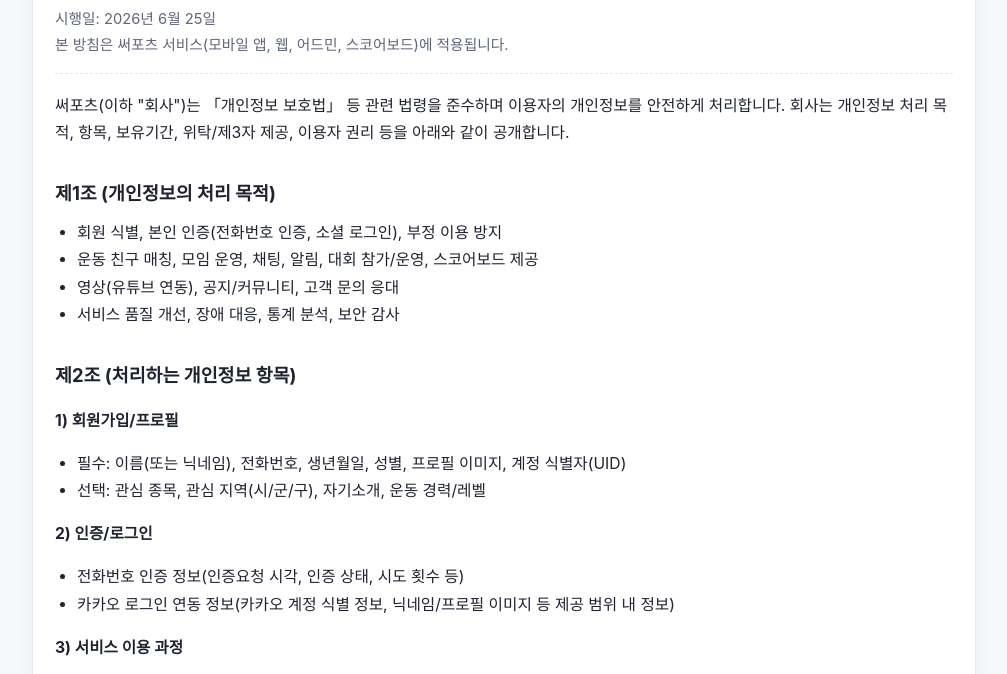
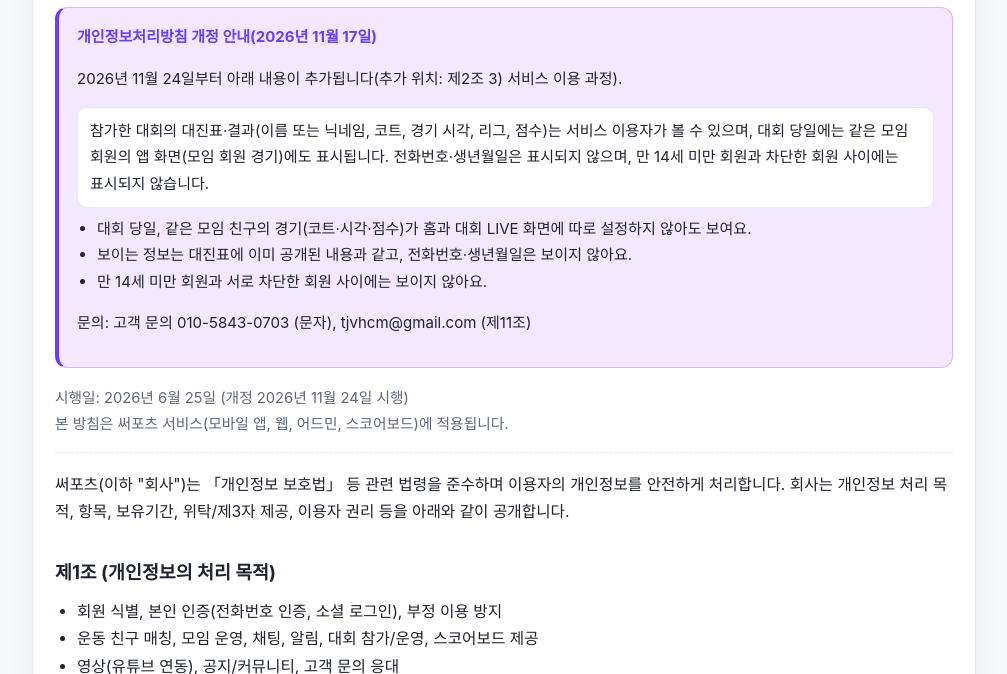
Before and after one commit to supportsmtone/supports-homepage, a plain HTML site: page privacy.html in a window 1280 px wide. Shown: the part 106-780 px from the top of the page, without its empty margins (136-1143 px from the left). Drawn offline with Linux system fonts and the light colour scheme.

Commit message:
개인정보처리방침 개정 안내(2026-11-17) — 2026-11-24 시행

```diff
--- a/privacy.html
+++ b/privacy.html
@@ -69,14 +69,48 @@
       overflow-wrap: anywhere;   /* 긴 영문 토큰은 분리 — 소형 화면 가로넘침 방지 */
     }
     th { background: #f4f5fb; }
+    /* 2026-11-17 개정 안내(추가만) */
+    .revision-notice {
+      margin: 0 0 18px;
+      padding: 16px 18px;
+      border: 1px solid #d8b4fe; /* 홈페이지 --violet-line */
+      border-left: 4px solid var(--brand);
+      border-radius: 12px;
+      background: #f3e8ff; /* 홈페이지 --violet-bg */
+      word-break: keep-all;
+      overflow-wrap: anywhere;
+    }
+    .revision-notice-title { margin: 0 0 8px; font-weight: 700; color: var(--brand); font-size: 1rem; }
+    .revision-notice-quote {
+      margin: 8px 0;
+      padding: 10px 12px;
+      background: var(--card);
+      border: 1px solid var(--line);
+      border-radius: 10px;
+    }
+    .revision-notice ul { margin: 8px 0 8px 20px; }
+    .revision-notice p, .revision-notice li { font-size: 0.94rem; }
+    .revision-added { color: var(--text); }
+    .revision-date { color: var(--brand); font-weight: 700; white-space: nowrap; }
   </style>
 </head>
 <body>
   <div class="wrap">
     <div class="card">
       <h1>써포츠 개인정보처리방침</h1>
+      <div class="revision-notice" role="note" aria-label="개인정보처리방침 개정 안내">
+        <p class="revision-notice-title">개인정보처리방침 개정 안내(2026년 11월 17일)</p>
+        <p>2026년 11월 24일부터 아래 내용이 추가됩니다(추가 위치: 제2조 3) 서비스 이용 과정).</p>
+        <p class="revision-notice-quote">참가한 대회의 대진표·결과(이름 또는 닉네임, 코트, 경기 시각, 리그, 점수)는 서비스 이용자가 볼 수 있으며, 대회 당일에는 같은 모임 회원의 앱 화면(모임 회원 경기)에도 표시됩니다. 전화번호·생년월일은 표시되지 않으며, 만 14세 미만 회원과 차단한 회원 사이에는 표시되지 않습니다.</p>
+        <ul>
+          <li>대회 당일, 같은 모임 친구의 경기(코트·시각·점수)가 홈과 대회 LIVE 화면에 따로 설정하지 않아도 보여요.</li>
+          <li>보이는 정보는 대진표에 이미 공개된 내용과 같고, 전화번호·생년월일은 보이지 않아요.</li>
+          <li>만 14세 미만 회원과 서로 차단한 회원 사이에는 보이지 않아요.</li>
+        </ul>
+        <p>문의: 고객 문의 010-5843-0703 (문자), tjvhcm@gmail.com (제11조)</p>
+      </div>
       <div class="meta">
-        시행일: 2026년 6월 25일<br>
+        시행일: 2026년 6월 25일 (개정 2026년 11월 24일 시행)<br>
         본 방침은 써포츠 서비스(모바일 앱, 웹, 어드민, 스코어보드)에 적용됩니다.
       </div>
 
@@ -110,6 +144,7 @@
         <li>디바이스 정보, 앱 버전, 접속 IP, 로그 기록, 오류 로그</li>
         <li>푸시 토큰(FCM), 알림 수신 설정</li>
       </ul>
+      <p class="revision-added">참가한 대회의 대진표·결과(이름 또는 닉네임, 코트, 경기 시각, 리그, 점수)는 서비스 이용자가 볼 수 있으며, 대회 당일에는 같은 모임 회원의 앱 화면(모임 회원 경기)에도 표시됩니다. 전화번호·생년월일은 표시되지 않으며, 만 14세 미만 회원과 차단한 회원 사이에는 표시되지 않습니다. <span class="revision-date">(2026년 11월 24일 시행)</span></p>
       <p><strong>4) 위치 정보 관련</strong></p>
       <ul>
         <li>구장 기능에서 기기 위치 권한을 요청할 수 있으며, 주변 검색/거리 계산에 사용됩니다.</li>
@@ -225,8 +260,8 @@
       </p>
 
       <p class="muted">
-        최종 수정일: 2026년 6월 25일<br>
-        시행일: 2026년 6월 25일
+        최종 수정일: 2026년 11월 17일<br>
+        시행일: 2026년 6월 25일 (개정 2026년 11월 24일 시행)
       </p>
 
       <a class="back" href="index.html">홈으로 돌아가기</a>
```
